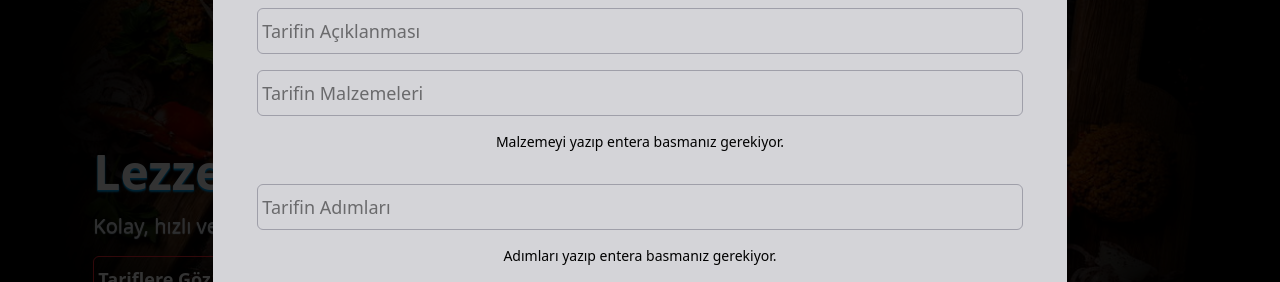
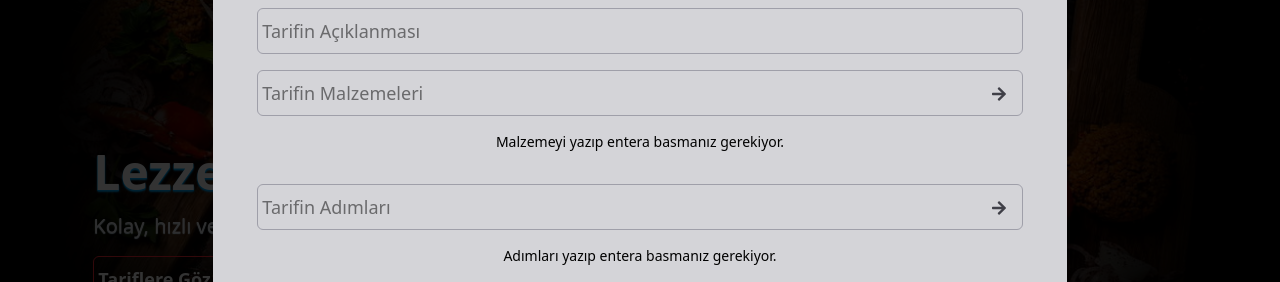
Before and after one commit to batuhankanra/-food-template, a React (Vite) app: page / in a window 1280 px wide. Both pictures are taken after a click on the button "Tarif Yap". Shown: the part 234-516 px from the top of the page. Built offline with nearby package versions, Linux system fonts and the light colour scheme.

Commit message:
created updated

```diff
--- a/package.json
+++ b/package.json
@@ -12,12 +12,14 @@
   "dependencies": {
     "@reduxjs/toolkit": "^2.7.0",
     "@tailwindcss/vite": "^4.1.5",
+    "axios": "^1.9.0",
     "clsx": "^2.1.1",
     "react": "^19.0.0",
     "react-dom": "^19.0.0",
     "react-icons": "^5.5.0",
     "react-redux": "^9.2.0",
     "react-router": "^7.5.3",
+    "sonner": "^2.0.3",
     "tailwindcss": "^4.1.5"
   },
   "devDependencies": {
--- a/src/Layout/MainLayout.tsx
+++ b/src/Layout/MainLayout.tsx
@@ -4,6 +4,7 @@ import Footer from "./footer"
 import Banner from "../components/banner"
 import { useAppSelector } from "../stores/hook"
 import Modal from "../modal/modal"
+import { Toaster } from "sonner"
 
 
 
@@ -12,6 +13,7 @@ const MainLayout = () => {
 
   return (
     <div className="w-full h-full flex flex-col  justify-between">
+      <Toaster position="top-center" />
       {modal && <Modal />}
       <Header />
 
--- a/src/modal/components/createModal.tsx
+++ b/src/modal/components/createModal.tsx
@@ -1,6 +1,10 @@
 import { useState } from "react";
 import { categories } from "../../components/dinnerToday";
 import clsx from "clsx";
+import { FaArrowRight } from "react-icons/fa";
+import { useAppDispatch } from "../../stores/hook";
+import { CreateApi } from "../../stores/features/api";
+import { toast } from "sonner";
 
 
 
@@ -14,6 +18,7 @@ const CreateModal = () => {
   const [isActive, setIsActive] = useState<boolean>(false);
   const [category, setCategory] = useState('');
   const [selectedFile, setSelectedFile] = useState<File | null>(null);
+  const dispatch=useAppDispatch()
 
   const handleKeyDown=(e:React.KeyboardEvent<HTMLInputElement>)=>{
      if (e.key === 'Enter' && ingredient.trim() !== '') {
@@ -29,6 +34,14 @@ const CreateModal = () => {
       setStep('');
     }
   }
+  const handleClickDown=()=>{
+    setIngredients([...ingredients, ingredient.trim()]);
+      setIngredient('');
+  }
+  const handleClickStepDown=()=>{
+    setSteps([...steps, step.trim()]);
+    setStep('');
+  }
   const handleRemove=(item:String)=>{
     setIngredients(ingredients.filter(x=> x !== item))
   }
@@ -41,11 +54,43 @@ const CreateModal = () => {
       setSelectedFile(currenFile)
     }
   }
+  const handleCategory=(name:string)=>{
+    setCategory(name)
+    setIsActive(!isActive)
+
+  }
+
+
+
+
+  const submitHandle=async (e:any)=>{
+    e.preventDefault()
+    const formData=new FormData()
+    formData.append('title',name)
+    formData.append('description',description)
+    formData.append('ingredients',JSON.stringify(ingredients))
+    formData.append('steps',JSON.stringify(steps))
+    if(selectedFile){
+      formData.append('file',selectedFile)
+    }
+    formData.append('category',category)
+
+    toast.promise(dispatch(CreateApi(formData)).unwrap(),{
+      loading:'Yükleniyor',
+      success:'Başarılı',
+      error:'Hata olustu'
+    })
+
+  }
   return (
-   <form className="mt-4 flex flex-col items-center gap-y-4">
+   <form onSubmit={submitHandle} className="mt-4 flex flex-col items-center gap-y-4">
     <input onChange={e=>setName(e.target.value)} value={name} type="text" placeholder="Tarifin ismi" className="w-full outline-none border border-zinc-400 focus:border-zinc-800 focus:bg-white transition-all duration-200 rounded-md py-2 px-1 text-lg" />
     <input onChange={e=>setdescription(e.target.value)} value={description} type="text" placeholder="Tarifin Açıklanması" className="w-full outline-none border border-zinc-400 focus:bg-white transition-all duration-200 focus:border-zinc-800 rounded-md py-2 px-1 text-lg" />
-    <input type="text" value={ingredient} onChange={e=>setIngredient(e.target.value)} onKeyDown={handleKeyDown} placeholder="Tarifin Malzemeleri" className="w-full focus:bg-white transition-all duration-200 outline-none border border-zinc-400 focus:border-zinc-800 rounded-md py-2 px-1 text-lg" />
+    <div className="w-full relative">
+      <input type="text" value={ingredient} onChange={e=>setIngredient(e.target.value)} onKeyDown={handleKeyDown} placeholder="Tarifin Malzemeleri" className="w-full focus:bg-white transition-all duration-200 outline-none border border-zinc-400 focus:border-zinc-800 rounded-md py-2 px-1 text-lg" />
+      <button type="button" onClick={handleClickDown} className="absolute right-0 top-0 cursor-pointer hover:text-black text-zinc-700 h-12 rounded-r-md w-12 flex items-center justify-center"><FaArrowRight/></button>
+
+    </div>
     <p className="text-sm">Malzemeyi yazıp entera basmanız gerekiyor.</p>
     <div className="grid grid-cols-2 sm:grid-cols-3 md:grid-cols-7 gap-4">
 
@@ -56,8 +101,11 @@ const CreateModal = () => {
         </div>
       ))}
     </div>
-    <input type="text" value={step} onChange={e=>setStep(e.target.value)} onKeyDown={handleStepKeyDown} placeholder="Tarifin Adımları" className="w-full outline-none border border-zinc-400 focus:bg-white transition-all duration-200 focus:border-zinc-800 rounded-md py-2 px-1 text-lg" />
-    <p className="text-sm">Adımları yazıp entera basmanız gerekiyor.</p>
+    <div className="w-full relative">
+      <input type="text" value={step} onChange={e=>setStep(e.target.value)} onKeyDown={handleStepKeyDown} placeholder="Tarifin Adımları" className="w-full outline-none border border-zinc-400 focus:bg-white transition-all duration-200 focus:border-zinc-800 rounded-md py-2 px-1 text-lg" />
+      <button type="button" onClick={handleClickStepDown} className="absolute right-0 top-0 cursor-pointer hover:text-black text-zinc-700 h-12 rounded-r-md w-12 flex items-center justify-center"><FaArrowRight/></button>
+    </div>
+      <p className="text-sm">Adımları yazıp entera basmanız gerekiyor.</p>
     {steps.length >0 && steps.map((item,i)=>(
         <div className="bg-sky-400 px-3 py-3 rounded-lg  relative w-full text-start" key={i}>
           {item}
@@ -80,7 +128,7 @@ const CreateModal = () => {
               type="button"
               key={i}
               className="w-full text-start px-3 py-2 hover:bg-sky-200 border-b last:border-b-0 "
-              onClick={()=>setCategory(item.name)}
+              onClick={()=>handleCategory(item.name)}
             >
               {item.name}
             </button>
@@ -95,7 +143,7 @@ const CreateModal = () => {
         src={URL.createObjectURL(selectedFile)}
         alt="Önizleme"
 
-        className="mt-3 w-10 h-10 object-cover rounded-md"
+        className="mt-3 w-30 h-30 object-cover rounded-md"
       />
     )}
     <button type="submit" className=" cursor-pointer  w-full outline-none border border-zinc-400 hover:bg-sky-200 transition-all duration-200 hover:border-zinc-800 text-center rounded-md py-2 px-1 text-lg font-semibold">Olustur</button>
--- a/src/modal/modal.tsx
+++ b/src/modal/modal.tsx
@@ -1,3 +1,4 @@
+
 import { routeModal } from "../routes/modal"
 import { useAppSelector } from "../stores/hook"
 import ModalHeader from "./components/modalHeader"
@@ -6,9 +7,12 @@ import ModalHeader from "./components/modalHeader"
 const Modal = () => {
     const {modal}=useAppSelector(state=>state.modal)
     const currentModal=routeModal.find(item=>item.path===modal)
+
+
   return (
     <div className="fixed inset-0 bg-black/80 flex items-center justify-center z-20">
-        <div className="bg-zinc-300 text-black relative rounded-md w-2/3 max-h-screen">
+
+        <div className="bg-zinc-300 text-black relative rounded-md w-2/3 max-h-screen  overflow-y-auto">
             <div className="p-3 md:mx-8 mx-3 ">
               <ModalHeader />
               {currentModal && <currentModal.element  />}
--- /dev/null
+++ b/src/stores/features/api.ts
@@ -0,0 +1,42 @@
+import { createAsyncThunk,createSlice } from "@reduxjs/toolkit";
+import axios from "axios";
+
+
+
+export const CreateApi=createAsyncThunk<string, FormData>('food/createFood',async (formData)=>{
+    try{
+        const response = await axios.post('http://localhost:3000/api/food/add', formData, {
+        headers: {
+          'Content-Type': 'multipart/form-data', // formData gönderiyorsan bu önemli
+        },
+      });
+
+      return response.data
+    }catch(err){
+        console.log(err)
+        return err
+    }
+})
+
+const initialState={
+    status:''
+}
+
+const apiSlice=createSlice({
+    name:'apiSlice',
+    initialState,
+    reducers:{},
+    extraReducers:(builder)=>{
+        builder.addCase(CreateApi.rejected,(state)=>{
+            state.status='Fail'
+        })
+        builder.addCase(CreateApi.pending,(state)=>{
+            state.status='Loading'
+        })
+        builder.addCase(CreateApi.fulfilled,(state)=>{
+            state.status='Success'
+        })
+    }
+})
+
+export default apiSlice.reducer
--- a/src/stores/index.ts
+++ b/src/stores/index.ts
@@ -1,10 +1,13 @@
 import { configureStore } from "@reduxjs/toolkit";
 import modal from './features/modal'
+import api from './features/api'
 
 
 export const store=configureStore({
     reducer:{
-        modal
+        modal,
+        api
+
     }
 })
 
```
Also changed, not shown: 1 other file (tests, documents, lock files or other folders).
